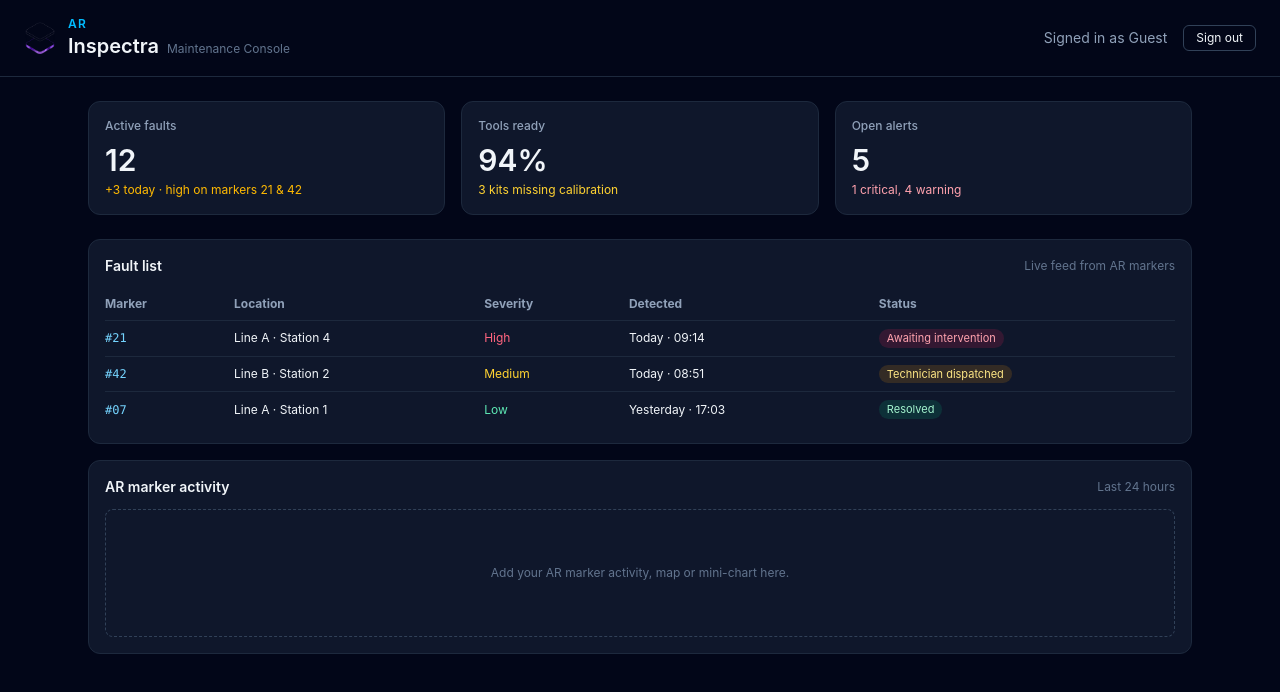
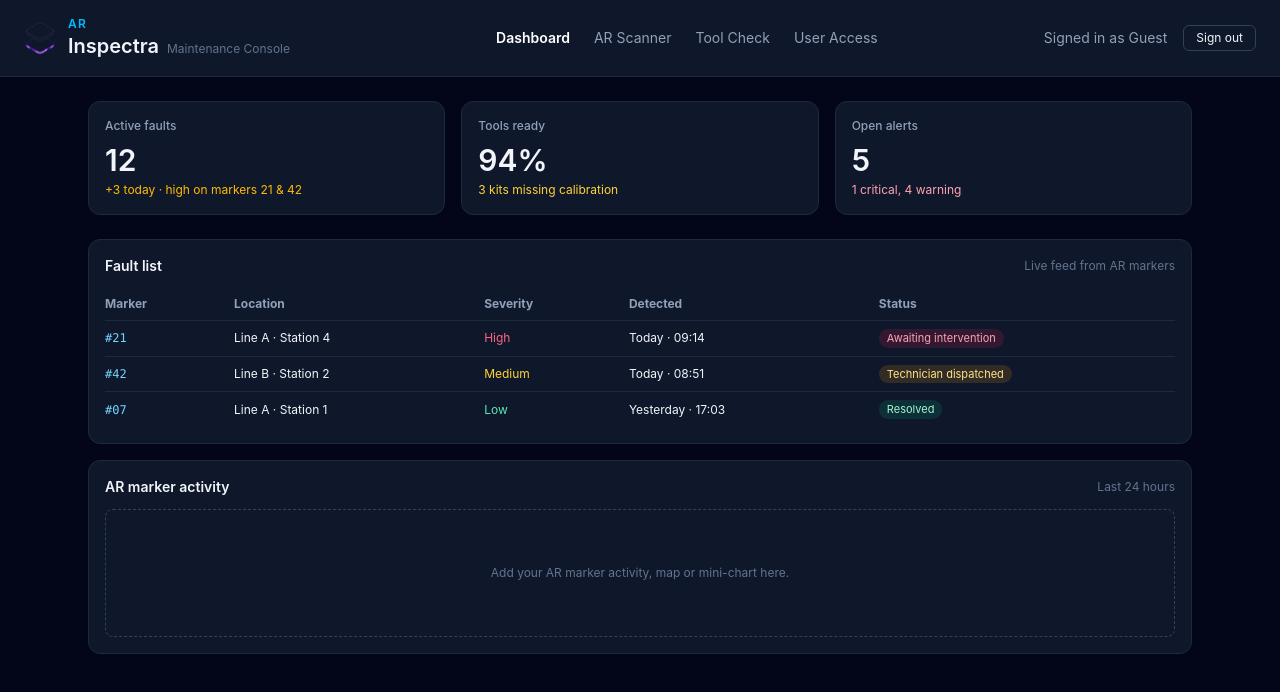
Before and after one commit to IgorTuchel/tiic-coursework, a React (Vite) app in the folder frontend/: page /dashboard in a window 1280 px wide. Shown: the top 692 px of the page. Built offline with nearby package versions, Linux system fonts and the light colour scheme.

Commit message:
header and links

```diff
--- a/frontend/src/components/Header.jsx
+++ b/frontend/src/components/Header.jsx
@@ -1,36 +1,69 @@
-import { Link } from "react-router-dom";
+// src/components/Header.jsx
+import { NavLink, Link } from "react-router-dom";
 import logo from "../assets/hero.png";
 
 function Header() {
   const username = localStorage.getItem("username");
 
   return (
-    <header className="border-b border-slate-800 px-6 py-4 flex items-center justify-between">
-      <div className="flex items-center gap-3">
-        <img
-          src={logo}
-          alt="AR Inspectra Logo"
-          className="h-8 w-8 object-contain"
-        />
-
+    <header className="border-b border-slate-800 px-6 py-4 flex items-center justify-between bg-slate-900">
+      {/* Logo + Title */}
+      <Link to="/dashboard" className="flex items-center gap-3 hover:opacity-80 transition">
+        <img src={logo} alt="AR Inspectra Logo" className="h-8 w-8 object-contain" />
         <div>
-          <div className="text-xs font-semibold tracking-widest text-sky-400">
-            AR
-          </div>
+          <div className="text-xs font-semibold tracking-widest text-sky-400">AR</div>
           <div className="flex items-baseline gap-2">
             <h1 className="text-xl font-semibold">Inspectra</h1>
-            <span className="text-xs text-slate-500">
-              Maintenance Console
-            </span>
+            <span className="text-xs text-slate-500">Maintenance Console</span>
           </div>
         </div>
-      </div>
+      </Link>
 
+      {/* Navigation Links */}
+      <nav className="flex items-center gap-6 ml-10 text-sm">
+        <NavLink
+          to="/dashboard"
+          className={({ isActive }) =>
+            isActive ? "text-white font-semibold" : "text-slate-400 hover:text-white"
+          }
+        >
+          Dashboard
+        </NavLink>
+
+        <NavLink
+          to="/ar"
+          className={({ isActive }) =>
+            isActive ? "text-white font-semibold" : "text-slate-400 hover:text-white"
+          }
+        >
+          AR Scanner
+        </NavLink>
+
+        <NavLink
+          to="/check-tools"
+          className={({ isActive }) =>
+            isActive ? "text-white font-semibold" : "text-slate-400 hover:text-white"
+          }
+        >
+          Tool Check
+        </NavLink>
+
+
+         <NavLink
+          to="/check-tools"
+          className={({ isActive }) =>
+            isActive ? "text-white font-semibold" : "text-slate-400 hover:text-white"
+          }
+        >
+          User Access
+        </NavLink>
+      </nav>
+
+      {/* User info + Sign out */}
       <div className="flex items-center gap-4 text-sm">
         <span className="text-slate-400">
           Signed in as {username?.split("@")[0] || "Guest"}
         </span>
-
         <Link
           to="/"
           onClick={() => localStorage.removeItem("username")}
```
